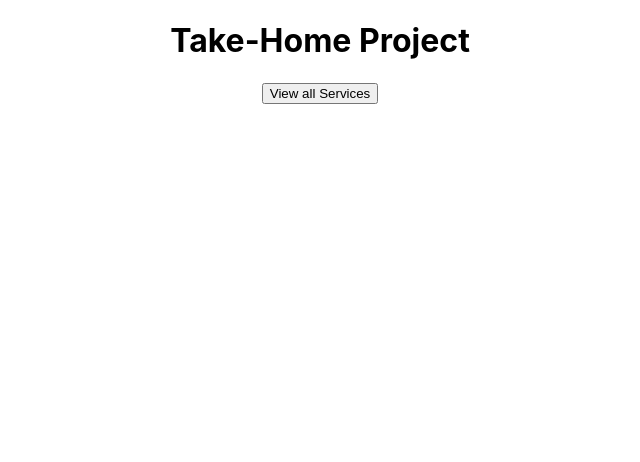
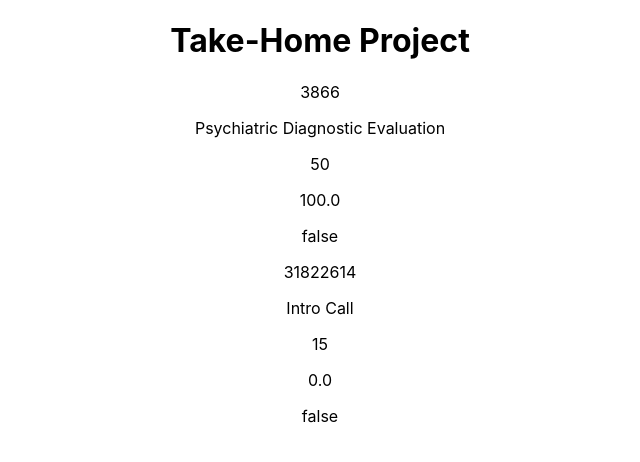
Before and after one commit to Forrestdarabian/Take-Home-Project, a React (Create React App) app in the folder take-home-project/: page / in a window 1280 px wide. Shown: the top 462 px of the page, without its empty margins (320-960 px from the left). Built offline with nearby package versions, Linux system fonts and the light colour scheme.

Commit message:
Dummy data request is working for first page

```diff
--- a/take-home-project/src/App.js
+++ b/take-home-project/src/App.js
@@ -1,23 +1,36 @@
-import React from 'react';
+import React, { useEffect } from 'react';
 import './App.css';
-import { connect } from 'react-redux';
+import { connect, useDispatch } from 'react-redux';
 import { getServices } from './actions';
 function App(props) {
+  const dispatch = useDispatch();
+  useEffect(() => {dispatch(getServices())}, [])
+  console.log(props);
   return (
     <div className="App">
       <h1>Take-Home Project</h1>
       {props.loading && <div>loading...</div>}
       {/* If services are available, display a div */}
-      {props.services && (<div>
-        <p>{props.services.id}</p>
+      {props.services &&
+      props.services.data &&
+      (<div>
+        {props.services.data.map((index, key) => {
+          return (<div key={key}>
+          <p>{index.id}</p>
+          <p>{index.attributes.description}</p>
+          <p>{index.attributes.duration}</p>
+          <p>{index.attributes.rate}</p>
+          <p>{index.attributes.callToBook}</p>
+        </div>)}) }
       </div>)}
       {props.error !== "" && <p>{props.error}</p>}
-      <button onClick={props.getServices}>View all Services</button>
+      {/* <button onClick={props.getServices}>View all Services</button> */}
     </div>
   );
 }
 
 const mapStateToProps = state => {
+  console.log(state, "this is our state")
   return {
     services: state.services,
     error: state.error,
```
Also changed, not shown: take-home-project/src/locations.json (added, +7 -0 lines).
